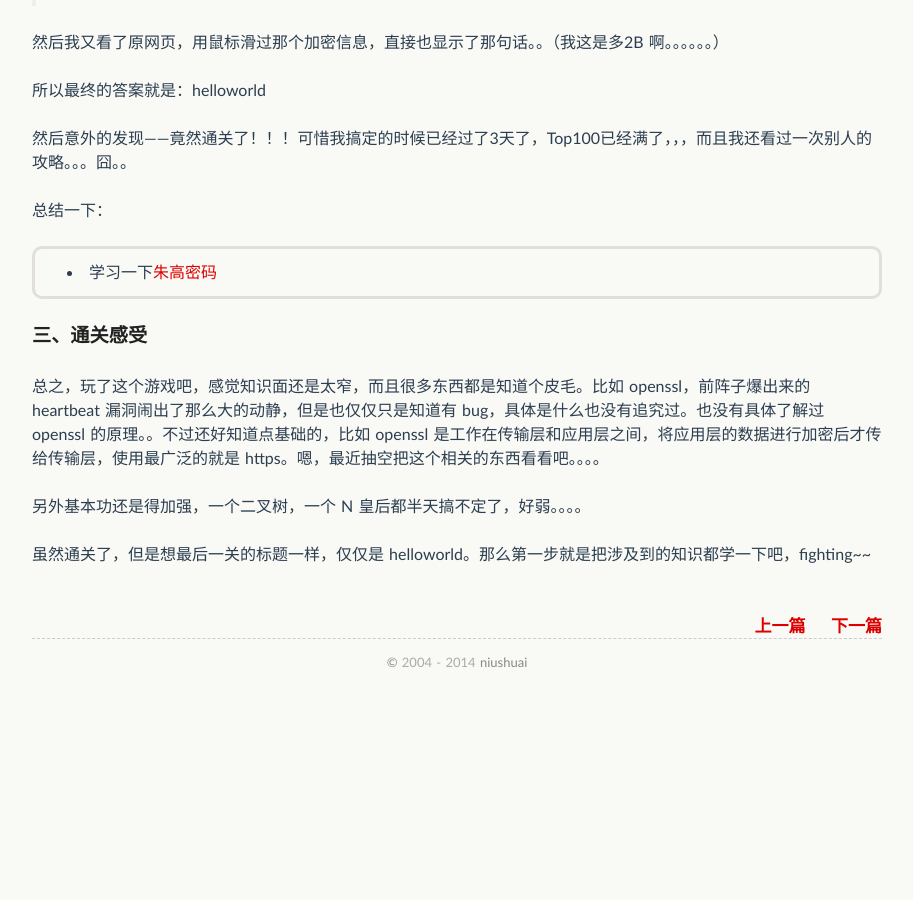
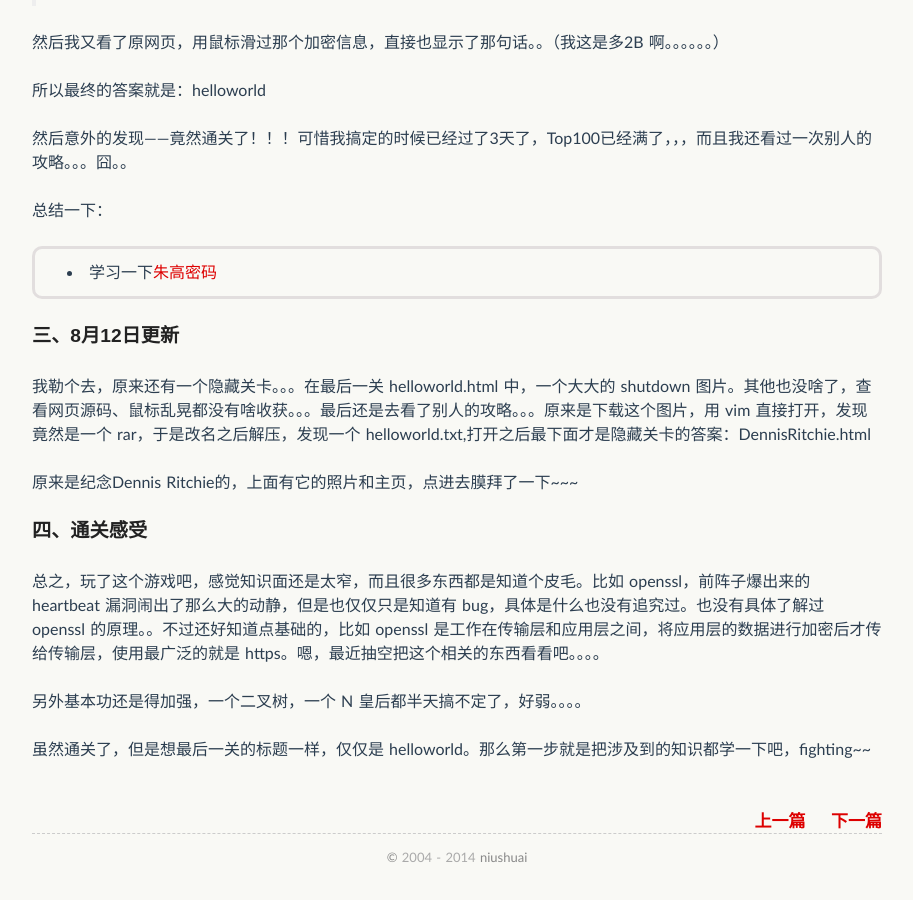
Before and after one commit to niushuai/blog, a Jekyll site: the page built from _posts/2014-08-08-coolshell-puzzle.md, in a window 1280 px wide and 900 px high, scrolled down 10594 px. Shown: the whole window, without its empty margins (183-1096 px from the left). Built offline with Jekyll 4.4.1, drawn with Linux system fonts in a browser that asks for light colours; Markdown is read by kramdown in place of the engine named in the settings; comment, search, counter and statistics services are not loaded; before the commit the page ends 11299 px from its top, so only the background shows below that.

Commit message:
update secret level

```diff
--- a/_posts/2014-08-08-coolshell-puzzle.md
+++ b/_posts/2014-08-08-coolshell-puzzle.md
@@ -431,7 +431,13 @@ public class BigNumber {
 
 * 学习一下[朱高密码](http://en.wikipedia.org/wiki/Pigpen_cipher)
 
-###三、通关感受
+###三、8月12日更新
+
+我勒个去，原来还有一个隐藏关卡。。。在最后一关 helloworld.html 中，一个大大的 shutdown 图片。其他也没啥了，查看网页源码、鼠标乱晃都没有啥收获。。。最后还是去看了别人的攻略。。。原来是下载这个图片，用 vim 直接打开，发现竟然是一个 rar，于是改名之后解压，发现一个 helloworld.txt,打开之后最下面才是隐藏关卡的答案：DennisRitchie.html
+
+原来是纪念Dennis Ritchie的，上面有它的照片和主页，点进去膜拜了一下~~~
+
+###四、通关感受
 
 总之，玩了这个游戏吧，感觉知识面还是太窄，而且很多东西都是知道个皮毛。比如 openssl，前阵子爆出来的 heartbeat 漏洞闹出了那么大的动静，但是也仅仅只是知道有 bug，具体是什么也没有追究过。也没有具体了解过 openssl 的原理。。不过还好知道点基础的，比如 openssl 是工作在传输层和应用层之间，将应用层的数据进行加密后才传给传输层，使用最广泛的就是 https。嗯，最近抽空把这个相关的东西看看吧。。。。
 
```
